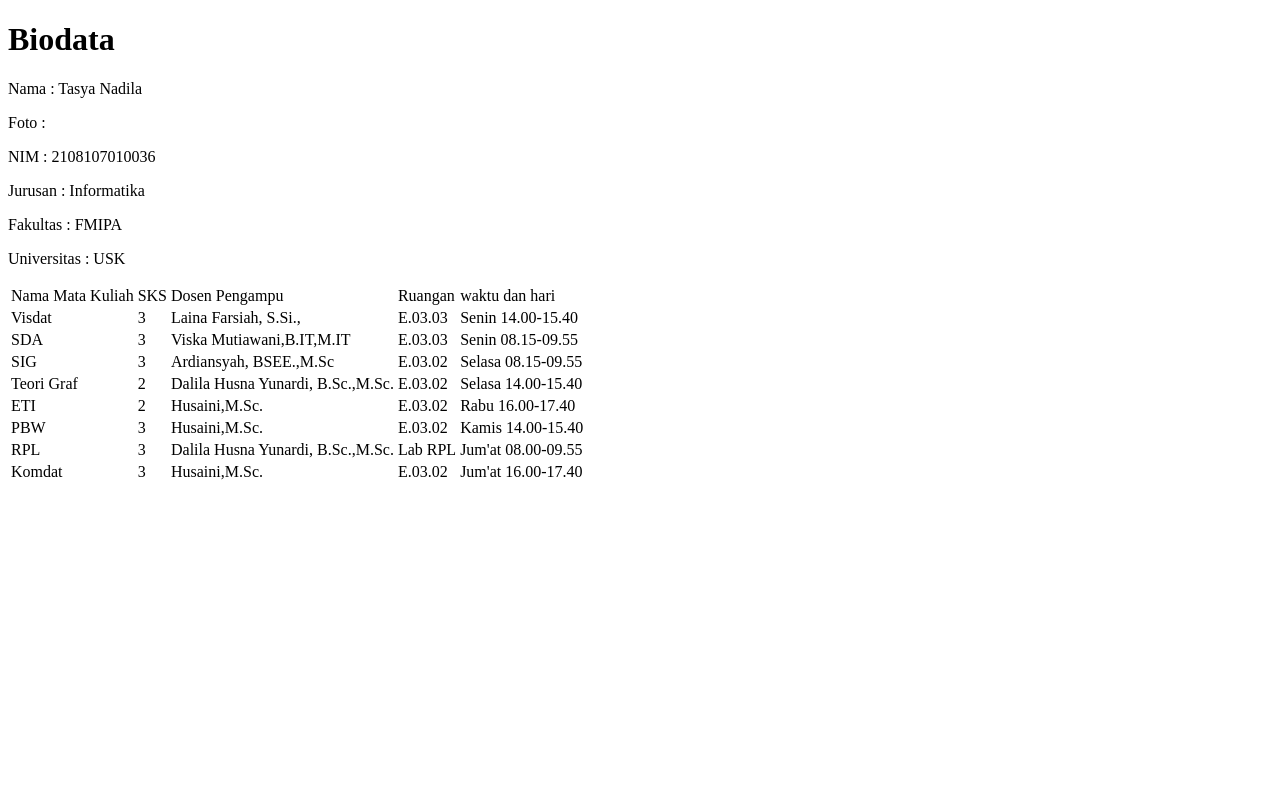
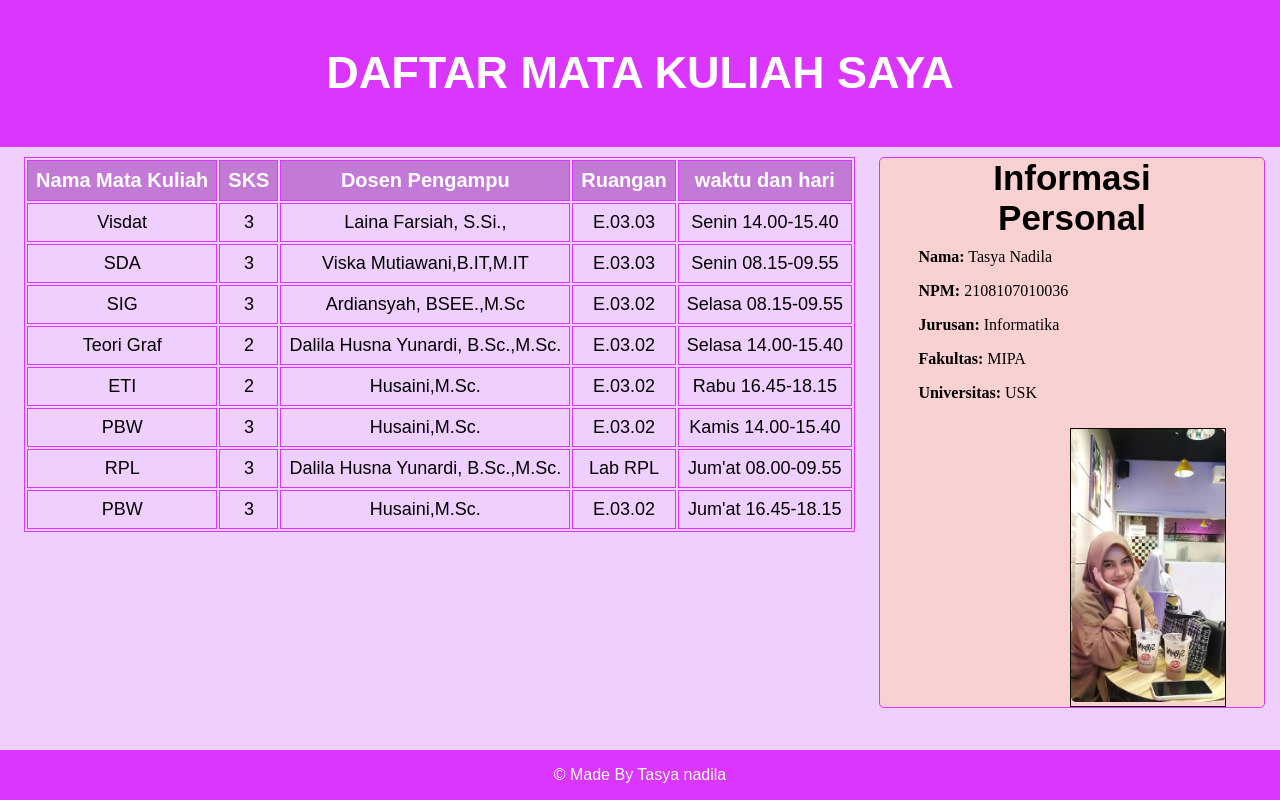
Before and after one commit to Tasyanadila/lab-pbw-b--Tasya-Nadila-, a plain HTML site: page tugas-02/index.html in a window 1280 px wide. Drawn offline with Linux system fonts and the light colour scheme.

Commit message:
feat : make a simple web

```diff
--- a/tugas-02/index.html
+++ b/tugas-02/index.html
@@ -1,26 +1,52 @@
 <!DOCTYPE html>
 <html lang="en">
 <head>
-  <meta charset="UTF-8">
-  <meta http-equiv="X-UA-Compatible" content="IE=edge">
-  <meta name="viewport" content="width=device-width, initial-scale=1.0">
-  <title>Biodata</title>
+    <meta charset="UTF-8">
+    <meta http-equiv="X-UA-Compatible" content="IE=edge">
+    <meta name="viewport" content="width=device-width, initial-scale=1.0">
+    <!-- Koneksi ke file style.css-->
+    <link rel="stylesheet" href="public/assets/css/style.css">
+    <title>Biodataku</title>
+
+
+
+
 </head>
 <body>
-    <h1>Biodata</h1>
-    <p>Nama : Tasya Nadila</p>
-    <p>Foto :</p>
-    <p>NIM : 2108107010036</p>
-    <p>Jurusan : Informatika</p>
-    <p>Fakultas : FMIPA</p>
-    <p>Universitas : USK</p>
+
+    <header>
+       <h2>DAFTAR MATA KULIAH SAYA</h2>
+    </header>
+    <!-- Biodata -->
+
+    <div class="card-profile">
+
+
+        <div class="container">
+            <!-- Informasi Personal -->
+            <div class="section-title">Informasi Personal</div>
+            <div class="section-content">
+                <p><b>Nama:</b> Tasya Nadila </p>
+                <p><b>NPM: </b>2108107010036</p>
+                <p><b>Jurusan: </b>Informatika</p>
+                <p><b>Fakultas: </b>MIPA</p>
+                <p><b>Universitas: </b>USK</p>
+            </div>
+
+    <!-- put image beside section content -->
+    <div class="section-image">
+        <img src="public/assets/img/profil.jpg" alt="profil" >
+    </div>
+</div>
+</div>
+
     <table>
         <tr>
-            <td>Nama Mata Kuliah</td>
-            <td>SKS</td>
-            <td>Dosen Pengampu</td>
-            <td>Ruangan</td>
-            <td>waktu dan hari</td>
+            <th>Nama Mata Kuliah</th>
+            <th>SKS</th>
+            <th>Dosen Pengampu</th>
+            <th>Ruangan</th>
+            <th>waktu dan hari</th>
         </tr>
         <tr>
             <td>Visdat</td>
@@ -55,7 +81,7 @@
             <td>2</td>
             <td>Husaini,M.Sc.</td>
             <td>E.03.02</td>
-            <td>Rabu 16.00-17.40</td>
+            <td>Rabu 16.45-18.15</td>
         </tr>
         <tr>
             <td>PBW</td>
@@ -71,13 +97,25 @@
             <td>Lab RPL</td>
             <td>Jum'at 08.00-09.55</td>
         </tr>
+
         <tr>
-            <td>Komdat</td>
+            <td>PBW</td>
             <td>3</td>
             <td>Husaini,M.Sc.</td>
             <td>E.03.02</td>
-            <td>Jum'at 16.00-17.40</td>
+            <td>Jum'at 16.45-18.15</td>
         </tr>
+
     </table>
+    <!--akhir content-->
+
+    <!-- Footer -->
+
+    <footer>
+        <p> &copy; Made By Tasya nadila </p>
+    </footer>
+
+    <!-- Akhir Footer -->
+
 </body>
 </html>
--- /dev/null
+++ b/tugas-02/public/assets/css/style.css
@@ -0,0 +1,93 @@
+body {
+    background-color: rgba(238, 203, 254, 0.904);
+    font-family: sans-serif;
+    margin: 0;
+  }
+
+  /* Set table to middle and add some border */
+  table {
+    margin: auto;
+    border: 1px solid #da36ff;
+    margin-top: 10px;
+  }
+
+  th,
+  td {
+    border: 1px solid #da36ff;
+    text-align: center;
+    font-size: 18px;
+    padding: 8px;
+  }
+
+  th {
+    background-color: #ba67cdd0;
+    font-size: 20px;
+    color: #fff;
+  }
+
+  /* Header */
+  header {
+      padding: 10px;
+      text-align: center;
+      background: #da36ff;
+      color: white;
+      font-size: 30px;
+    }
+
+
+  footer {
+    position: fixed;
+    left: 0;
+    bottom: 0;
+    width: 100%;
+    background: #da36ff;
+    color: #fff;
+    text-align: center;
+  }
+
+  .container {
+    width: 80%;
+    margin: 0 auto;
+    text-align: left;
+    font-family: Arial, sans-serif;
+  }
+  .section-title {
+    text-align: center;
+    font-size: 35px;
+    font-weight: bold;
+  }
+  .section-content {
+    margin-top: 10px;
+    font-family: 'Times New Roman', Times, serif;
+  }
+
+
+  .section-content p{
+      margin-top: 10px;
+      font-size: 20x;
+  }
+
+
+  .section-image {
+      margin-top: 10px;
+      width: 50%;
+      float: right;
+      border: #0a0a0a 1px solid;
+  }
+
+  /* make card profile and the position in the right side without using float */
+  .card-profile {
+    float: right;
+    width: 30%;
+    margin-right: 15px;
+    margin-top: 10px;
+    padding: 7x;
+    border: 1px solid #da36ff;
+    border-radius: 5px;
+    background-color: #f9d1d1;
+  }
+
+  .card-profile img {
+    width: 100%;
+    border-radius: 5px;
+  }
```
Also changed, not shown: tugas-02/public/assets/img/profil.jpg (added).
